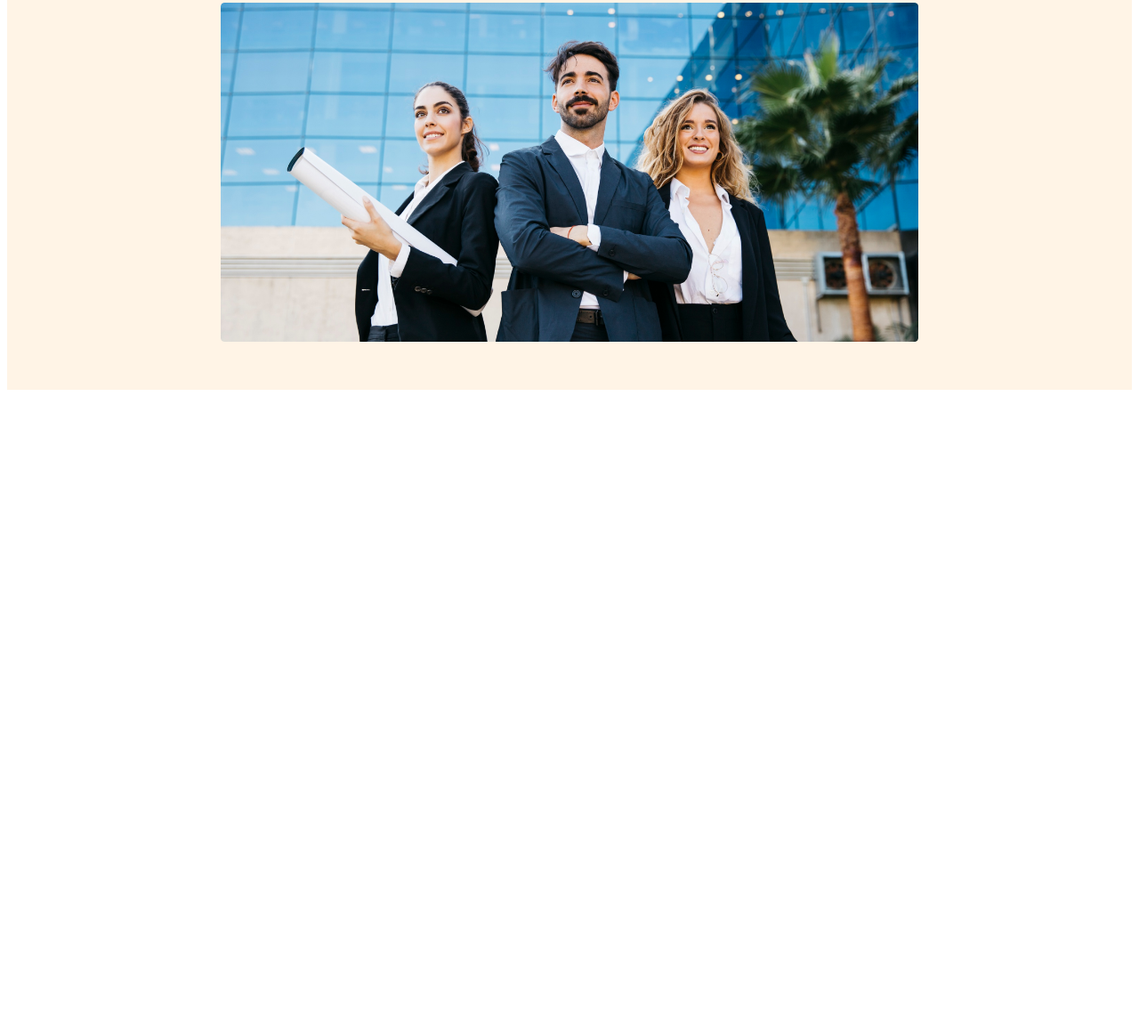
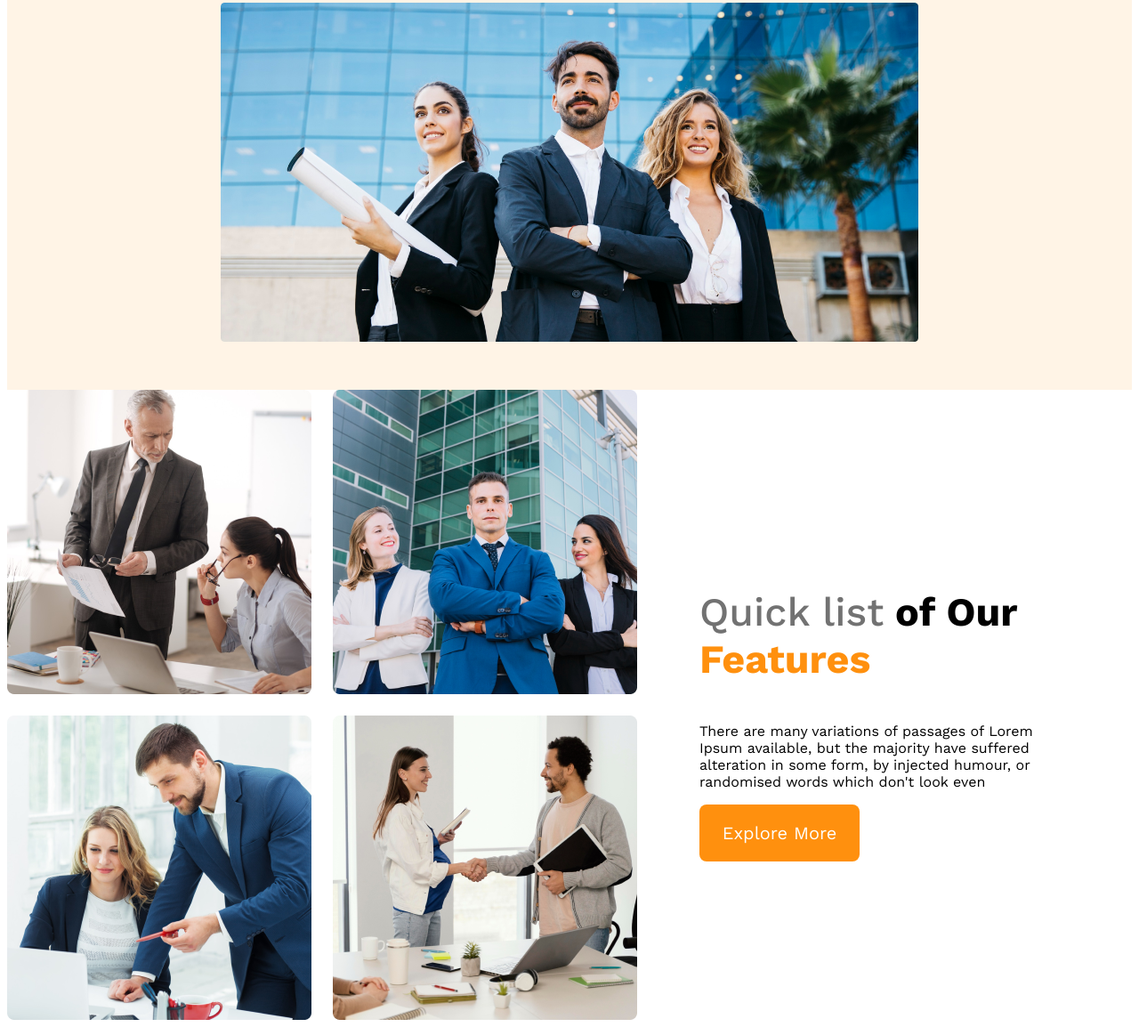
Before and after one commit to RayhanKobir972/architects-web, a plain HTML site: page index.html in a window 1280 px wide. Shown: the part 573-1727 px from the top of the page at 89% size. Before the commit the page ends 1019 px from the top, so only its background shows below. Drawn offline with nearby package versions, Linux system fonts and the light colour scheme.

Commit message:
added teams container with description

```diff
--- a/index.html
+++ b/index.html
@@ -7,6 +7,7 @@
     <link rel="stylesheet" href="styles/architects.css">
 </head>
 <body>
+    <!-- header start -->
     <header>
         <nav>
             <h3 class="nav-title">G3 Architects</h3>
@@ -25,10 +26,23 @@
            </div>
             <img src="images/banner.png" alt="">
         </div>
-
     </header>
+    <!-- header end -->
     <main>
-
+        <!-- teams sections start -->
+        <section class="teams-container">
+            <div class="teams-img-container">
+                <img src="images/team1.png" alt="">
+                <img src="images/team2.png" alt="">
+                <img src="images/team3.png" alt="">
+                <img src="images/team4.png" alt="">
+            </div>
+            <div class="teams-content">
+                <h3 class="teams-title"><span class="quick">Quick list</span> <span class="our">of Our</span> <span class="text-features">Features</span></h3>
+                <p class="teams-description">There are many variations of passages of Lorem Ipsum available, but the majority have suffered alteration in some form, by injected humour, or randomised words which don't look even</p>
+                <button class="primary-btn">Explore More</button>
+            </div>
+        </section>
     </main>
     <footer>
 
--- a/styles/architects.css
+++ b/styles/architects.css
@@ -74,6 +74,36 @@ nav li a {
     margin-top: 20px;
     width: 100%;
 }
+/* main styles */
+main{
+    max-width: 1440px;
+    margin: 0 auto;
+}
+.teams-container{
+    display: flex;
+    align-items: center;
+}
+.teams-img-container{
+    display: grid;
+    grid-template-columns: repeat(2,1fr);
+    gap: 1.5rem;
+}
+.teams-content{
+    padding-right: 70px ;
+    padding-left: 70px;
+}
+.teams-title{
+    font-size: 2.8rem;
+}
+.teams-title .quick{
+    color: #727272;
+    font-weight: 500;
+}
+.text-features{
+    color: #FF900E;
+    font-weight: 700;
+
+}
 
 
 /* Responsive media queries */
```
